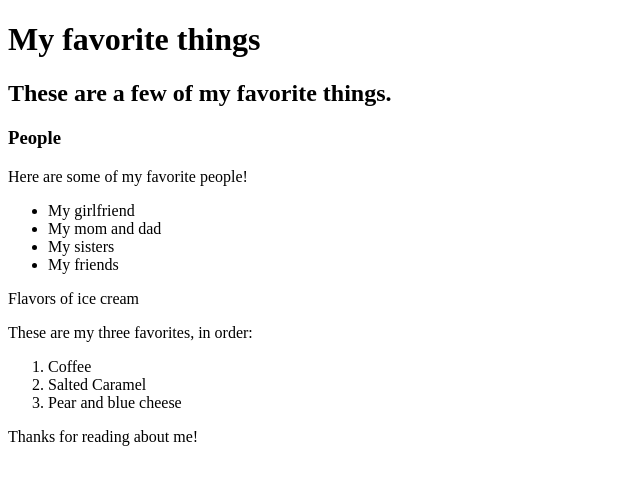
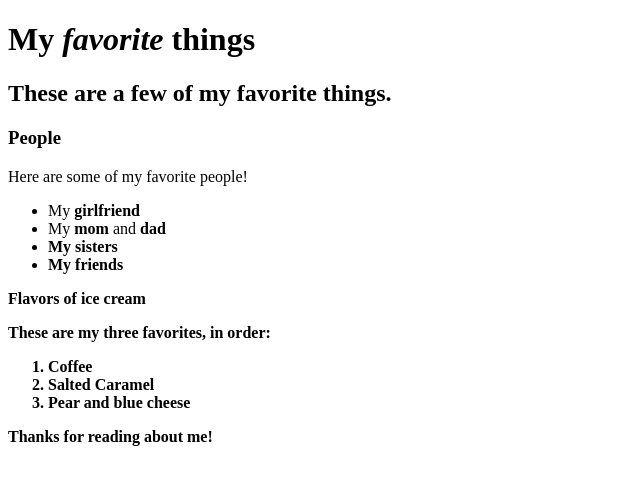
Before and after one commit to coolmichaelfritz/my-first-webpage-solo, a plain HTML site: page index.html in a window 1280 px wide. Shown: the whole page, without its empty margins (0-640 px from the left). Drawn offline with Linux system fonts and the light colour scheme.

Commit message:
change name of favorite-things.html file to index.html

```diff
--- a/favorite-things.html
+++ b/index.html
@@ -4,15 +4,15 @@
     <title>Michael's favorite things</title>
   </head>
   <body>
-    <h1>My favorite things</h1>
+    <h1>My <em>favorite</em> things</h1>
     <h2>These are a few of my favorite things.</h2>
     <h3>People</h3>
     <p>Here are some of my favorite people!</p>
     <ul>
-      <li>My girlfriend</li>
-      <li>My mom and dad</li>
-      <li>My sisters</li>
-      <li>My friends</li>
+      <li>My <strong>girlfriend</strong></li>
+      <li>My <strong>mom</strong> and <strong>dad<strong></li>
+      <li>My <strong>sisters<strong></li>
+      <li>My <strong>friends</strong></li>
     </ul>
     <p>Flavors of ice cream</p>
     <p>These are my three favorites, in order:</p>
```
